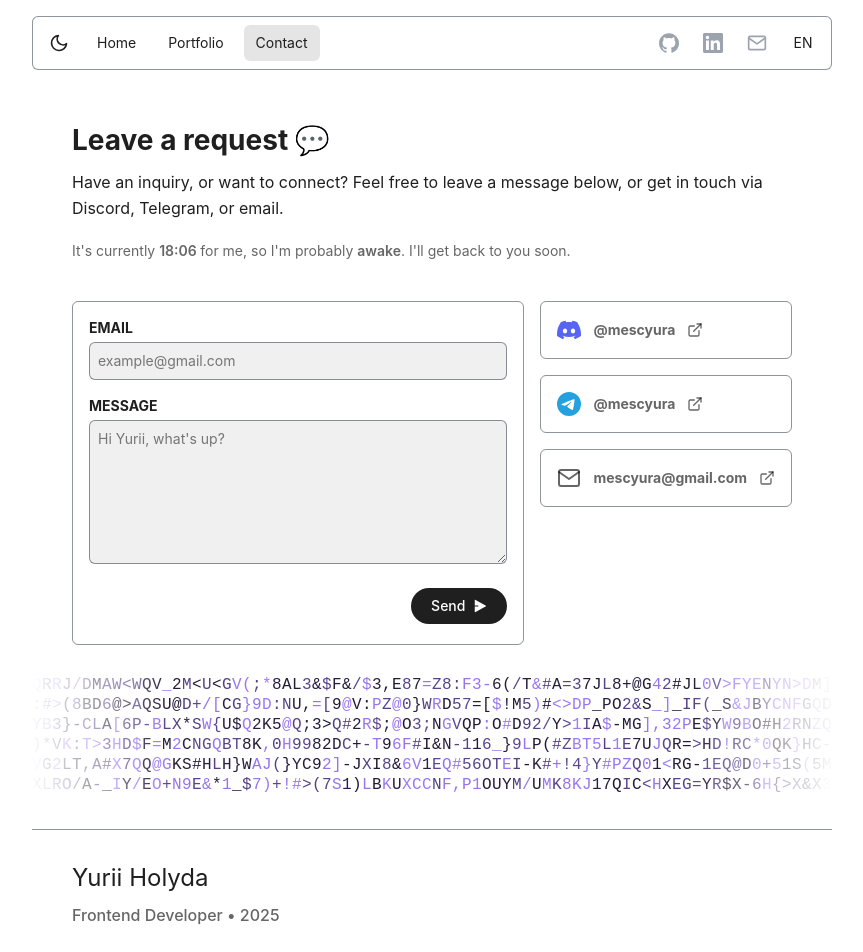
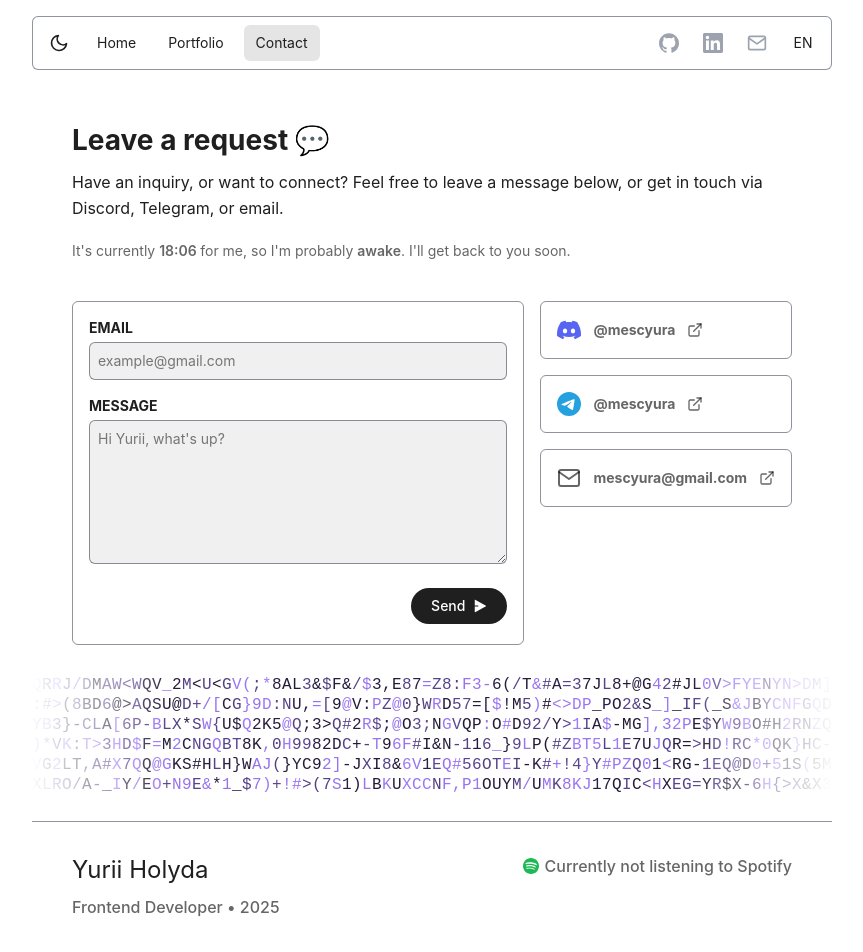
Before and after one commit to mescyura/mescyurasite, a React (Vite) app: page /contact in a window 1280 px wide. Shown: the top 952 px of the page, without its empty margins (208-1071 px from the left). Built offline with nearby package versions, Linux system fonts and the light colour scheme; no server answers.

Commit message:
update styles, fix errors

```diff
--- a/src/components/footer/Footer.module.css
+++ b/src/components/footer/Footer.module.css
@@ -6,8 +6,8 @@
 	border-top: 1px solid var(--border);
 	padding: 2rem 0;
 	padding-inline: 40px;
-	margin-top: 2rem;
-	margin-bottom: 2rem;
+	margin-top: 1.5rem;
+	margin-bottom: 1.5rem;
 	gap: 1rem;
 }
 
@@ -15,6 +15,7 @@
 	.footer {
 		flex-direction: column;
 		align-items: start;
+		padding-inline: 1.5rem;
 	}
 }
 
--- a/src/components/message/Message.module.css
+++ b/src/components/message/Message.module.css
@@ -64,7 +64,7 @@
 .message_text {
 	font-size: 0.875rem;
 	line-height: 1.25rem;
-	color: var(--text);
+	color: rgba(255, 0, 0, 0.6)
 }
 .message_btn {
 	display: flex;
@@ -88,6 +88,7 @@
 	border: none;
 	background-color: var(--text);
 	color: var(--primary);
+	cursor: pointer;
 }
 .message_btn_icon_send {
 	margin-left: 0.5rem;
--- a/src/components/message/Message.tsx
+++ b/src/components/message/Message.tsx
@@ -64,6 +64,12 @@
 				setMessage('');
 				setTimeout(() => {
 					setSending(false);
+				}, 3000);
+			})
+			.finally(() => {
+				setTimeout(() => {
+					setSending(false);
+					setErrMsg('');
 				}, 3000);
 			});
 	};
--- a/src/components/spotify/Spotify.module.css
+++ b/src/components/spotify/Spotify.module.css
@@ -1,4 +1,5 @@
 .spotify {
+	align-self: self-start;
 	display: flex;
 	flex-direction: column;
 	align-items: start;
@@ -6,6 +7,21 @@
 	gap: 6px;
 	animation: fadeIn 0.5s ease-out;
 }
+
+.spotify_header {
+	height: 100%;
+	display: flex;
+	flex-direction: row;
+	align-items: center;
+	justify-content: center;
+	gap: 6px;
+	animation: fadeIn 0.5s ease-out;
+	color: var(--secondary-text);
+}
+
+/* .spotify_header svg path {
+	color: var(--spotify);
+} */
 
 @keyframes fadeIn {
 	from {
@@ -36,16 +52,16 @@
 }
 
 .spotify img {
-	width: 30px;
-	height: 30px;
-
+	width: 36px;
+	height: 36px;
 	object-fit: contain;
 }
 
 .playing {
 	display: flex;
 	gap: 3px;
-	height: 100%;
+	height: 50%;
+	align-self: flex-end;
 	text-align: center;
 	font-size: 10px;
 	-webkit-transition: all 0.2s ease;
@@ -60,9 +76,8 @@
 	transition: all 0.2s ease;
 	-webkit-animation: wavy 1s ease infinite forwards;
 	animation: wavy 1s ease infinite forwards;
-	-webkit-transform-origin: 50% 50%;
-	transform-origin: 50% 50%;
-	box-shadow: 1px 1px 2px rgba(0, 0, 0, 0.33);
+	-webkit-transform-origin: 0% 100%;
+	transform-origin: 0% 100%;
 }
 .playing .rect2 {
 	-webkit-animation-delay: 0.25s;
@@ -82,30 +97,30 @@
 }
 @-webkit-keyframes wavy {
 	0% {
+		-webkit-transform: scaleY(0.3);
+		transform: scaleY(0.3);
+	}
+	50% {
 		-webkit-transform: scaleY(1);
 		transform: scaleY(1);
 	}
-	50% {
-		-webkit-transform: scaleY(0.6);
-		transform: scaleY(0.6);
-	}
 	100% {
-		-webkit-transform: scaleY(1);
-		transform: scaleY(1);
+		-webkit-transform: scaleY(0.3);
+		transform: scaleY(0.3);
 	}
 }
 @keyframes wavy {
 	0% {
+		-webkit-transform: scaleY(0.3);
+		transform: scaleY(0.3);
+	}
+	50% {
 		-webkit-transform: scaleY(1);
 		transform: scaleY(1);
 	}
-	50% {
-		-webkit-transform: scaleY(0.6);
-		transform: scaleY(0.6);
-	}
 	100% {
-		-webkit-transform: scaleY(1);
-		transform: scaleY(1);
+		-webkit-transform: scaleY(0.3);
+		transform: scaleY(0.3);
 	}
 }
 
--- a/src/components/spotify/Spotify.tsx
+++ b/src/components/spotify/Spotify.tsx
@@ -34,20 +34,36 @@
 		return () => ws.close(); // Закриваємо WebSocket при виході
 	}, []);
 
-	if (!spotify) return null;
-
-	if (spotify)
-		return (
-			<div className={classes.spotify}>
-				<h2>Currently listening on Spotify :</h2>
+	return (
+		<div className={classes.spotify}>
+			<div className={classes.spotify_header}>
+				<svg
+					stroke='currentColor'
+					fill='currentColor'
+					strokeWidth='0'
+					role='img'
+					style={{ color: 'var(--spotify)', stroke: 'var(--spotify)' }}
+					viewBox='0 0 24 24'
+					height='1em'
+					width='1em'
+					xmlns='http://www.w3.org/2000/svg'
+				>
+					<title></title>
+					<path d='M12 0C5.4 0 0 5.4 0 12s5.4 12 12 12 12-5.4 12-12S18.66 0 12 0zm5.521 17.34c-.24.359-.66.48-1.021.24-2.82-1.74-6.36-2.101-10.561-1.141-.418.122-.779-.179-.899-.539-.12-.421.18-.78.54-.9 4.56-1.021 8.52-.6 11.64 1.32.42.18.479.659.301 1.02zm1.44-3.3c-.301.42-.841.6-1.262.3-3.239-1.98-8.159-2.58-11.939-1.38-.479.12-1.02-.12-1.14-.6-.12-.48.12-1.021.6-1.141C9.6 9.9 15 10.561 18.72 12.84c.361.181.54.78.241 1.2zm.12-3.36C15.24 8.4 8.82 8.16 5.16 9.301c-.6.179-1.2-.181-1.38-.721-.18-.601.18-1.2.72-1.381 4.26-1.26 11.28-1.02 15.721 1.621.539.3.719 1.02.419 1.56-.299.421-1.02.599-1.559.3z'></path>
+				</svg>
+				<h2>
+					{spotify
+						? 'Currently listening on Spotify :'
+						: 'Currently not listening to Spotify'}
+				</h2>
+			</div>
+			{spotify && (
 				<a
 					href={`https://open.spotify.com/track/${spotify.track_id}`}
 					target='_blank'
 					rel='noreferrer'
 				>
 					<div className={classes.song_wrapper}>
-						<img src={spotify.album_art_url ?? ''} alt={spotify.album} />
-
 						<div className={classes.playing}>
 							<div className={classes.rect1}></div>
 							<div className={classes.rect2}></div>
@@ -55,12 +71,15 @@
 							<div className={classes.rect4}></div>
 							<div className={classes.rect5}></div>
 						</div>
+						<img src={spotify.album_art_url ?? ''} alt={spotify.album} />
+
 						<div className={classes.info}>
 							<p className={classes.song}>{spotify.song}</p>
 							<p className={classes.artist}>{spotify.artist}</p>
 						</div>
 					</div>
 				</a>
-			</div>
-		);
+			)}
+		</div>
+	);
 };
--- a/src/index.css
+++ b/src/index.css
@@ -8,6 +8,7 @@
 	--hover: rgba(0, 0, 0, 0.1);
 	--inputBg: rgba(225, 225, 225, 0.5);
 	--tippy: #222224;
+	--spotify: #1db954;
 }
 
 :root[data-theme='dark'] {
@@ -20,6 +21,7 @@
 	--hover: rgba(200, 200, 220, 0.1);
 	--inputBg: rgba(51, 55, 61, 0.5);
 	--tippy: #e5e5e5;
+	--spotify: #1db954;
 }
 
 * {
--- a/src/pages/Contact.module.css
+++ b/src/pages/Contact.module.css
@@ -16,6 +16,12 @@
 	to {
 		transform: translateY(0);
 		opacity: 1;
+	}
+}
+
+@media screen and (max-width: 700px) {
+	.hero {
+		padding-inline: 1.5rem;
 	}
 }
 
--- a/src/pages/Home.module.css
+++ b/src/pages/Home.module.css
@@ -16,6 +16,12 @@
 	to {
 		transform: translateY(0);
 		opacity: 1;
+	}
+}
+
+@media screen and (max-width: 700px) {
+	.hero {
+		padding-inline: 1.5rem;
 	}
 }
 
--- a/src/pages/Home.tsx
+++ b/src/pages/Home.tsx
@@ -14,6 +14,8 @@
 	SiSass,
 	SiTailwindcss,
 	SiTypescript,
+	SiVercel,
+	SiBootstrap,
 } from 'react-icons/si';
 
 import { TechItem } from '../components/techItem/TechItem';
@@ -23,9 +25,16 @@
 import img from '../assets/img.webp';
 import classes from './Home.module.css';
 
+const githubToken = import.meta.env.VITE_GITHUB_TOKEN;
+
 async function getStaticProps() {
 	const repos = await fetch(
-		`https://api.github.com/users/mescyura/repos?type=owner&per_page=100`
+		`https://api.github.com/users/mescyura/repos?type=owner&per_page=100`,
+		{
+			headers: {
+				Authorization: `token ${githubToken}`, // ось тут додаєш
+			},
+		}
 	).then(res => res.json());
 
 	const selectedRepoNames = [
@@ -83,15 +92,17 @@
 					<TechItem icon={SiHtml5} name='HTML5' />
 					<TechItem icon={SiCss3} name='CSS3' />
 					<TechItem icon={SiSass} name='Sass' />
-					<TechItem icon={SiTailwindcss} name='TailwindCSS' />
+					<TechItem icon={SiTailwindcss} name='Tailwind' />
+					<TechItem icon={SiBootstrap} name='Bootstrap' />
 					<TechItem icon={SiJavascript} name='JavaScript' />
 					<TechItem icon={SiTypescript} name='TypeScript' />
 					<TechItem icon={SiReact} name='React.js' />
 					<TechItem icon={SiNodedotjs} name='Node.js' />
+					<TechItem icon={SiNextdotjs} name='Next.js' />
 					<TechItem icon={VscVscode} name='VSCode' />
 					<TechItem icon={FiFigma} name='Figma' />
+					<TechItem icon={SiVercel} name='Vercel' />
 					<TechItem icon={SiNpm} name='Npm' />
-					<TechItem icon={SiNextdotjs} name='Next.js' />
 					<TechItem icon={SiGit} name='Git' />
 					<TechItem icon={SiMongodb} name='MongoDB' />
 				</div>
--- a/src/pages/NotFound.module.css
+++ b/src/pages/NotFound.module.css
@@ -6,3 +6,9 @@
 	margin-bottom: 2rem;
 	color: var(--text);
 }
+
+@media screen and (max-width: 700px) {
+	.hero {
+		padding-inline: 1.5rem;
+	}
+}
--- a/src/pages/Portfolio.module.css
+++ b/src/pages/Portfolio.module.css
@@ -16,6 +16,12 @@
 	to {
 		transform: translateY(0);
 		opacity: 1;
+	}
+}
+
+@media screen and (max-width: 700px) {
+	.hero {
+		padding-inline: 1.5rem;
 	}
 }
 
```
